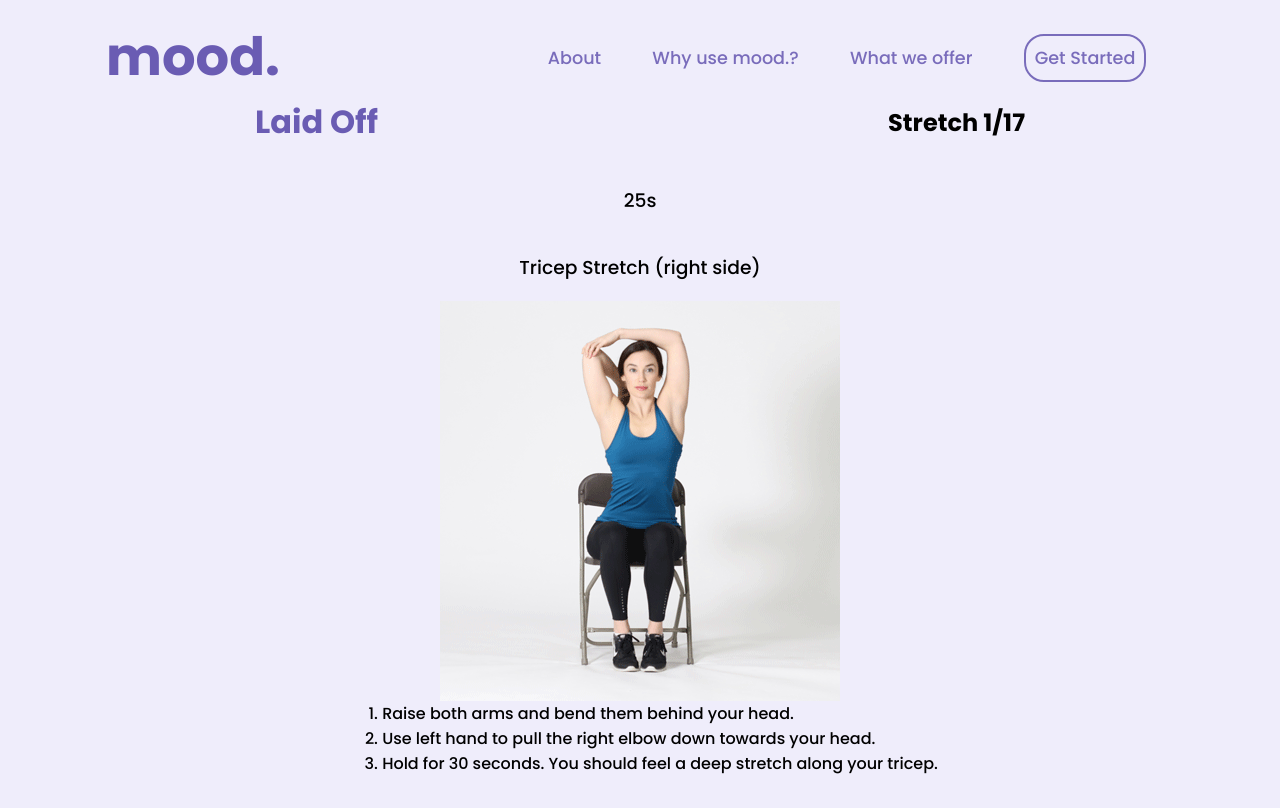
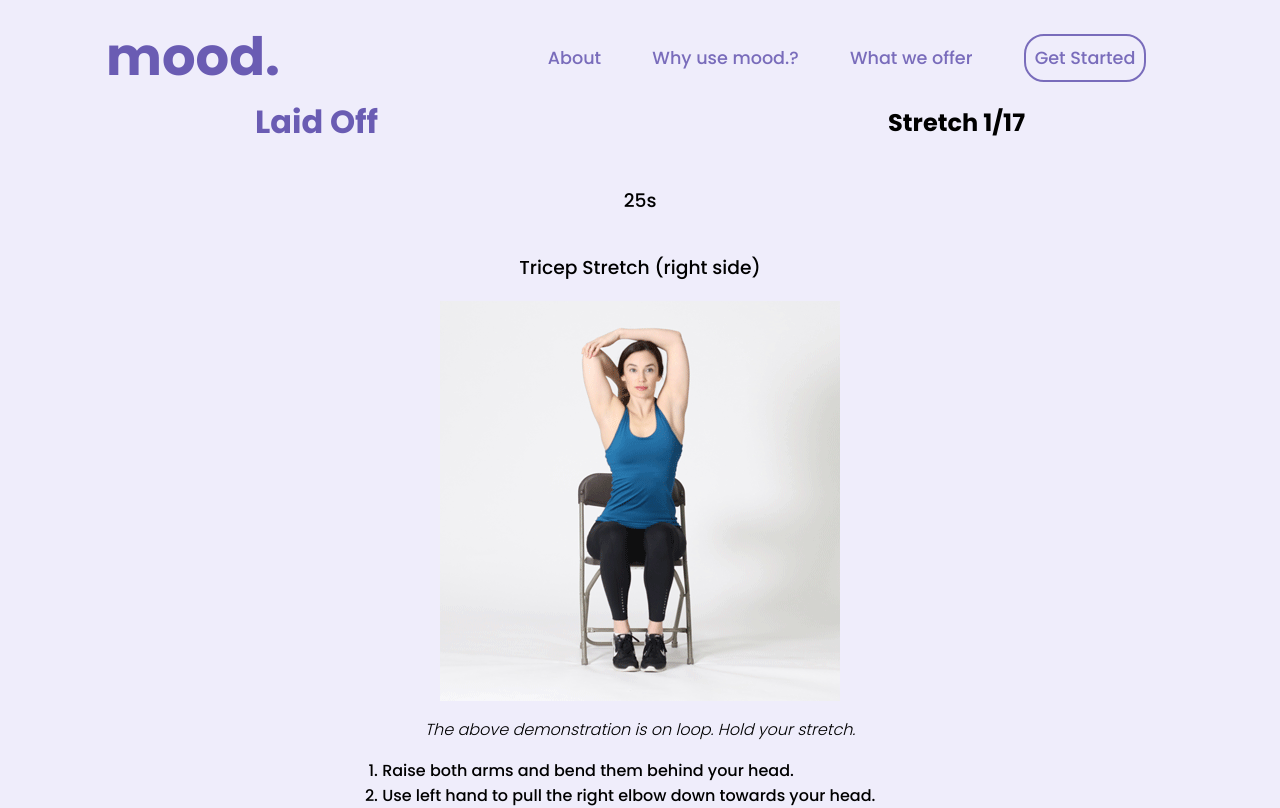
Before and after one commit to bryanwongyk/MOOD, a React (Create React App) app in the folder front-end/: page /activities in a window 1280 px wide. Shown: the top 808 px of the page. Built offline with nearby package versions, Linux system fonts and the light colour scheme.

Commit message:
Add extra description to gifs

```diff
--- a/front-end/src/components/StretchPlayer/PlayerVideoCarousel/Card.tsx
+++ b/front-end/src/components/StretchPlayer/PlayerVideoCarousel/Card.tsx
@@ -20,6 +20,7 @@ interface CardProps {
 	name: string;
 	imgSrc?: string;
 	imgAlt?: string;
+	imgExtraDesc?: string;
 	stretchInstructions: string[];
 	timeInterval: number;
 }
@@ -29,6 +30,7 @@ const Card: FunctionComponent<CardProps> = ({
 	name,
 	imgSrc,
 	imgAlt,
+	imgExtraDesc,
 	stretchInstructions,
 	timeInterval,
 }): ReactElement => {
@@ -42,6 +44,9 @@ const Card: FunctionComponent<CardProps> = ({
 				<Timer initialTime={initialTime} />
 				<h3>{name}</h3>
 				<img src={imgSrc} alt={imgAlt} />
+				<p>
+					<em>{imgExtraDesc}</em>
+				</p>
 				<ExtendedOrderedList>
 					{stretchInstructions.map((instruction, instructionIndex) => (
 						<li key={instructionIndex}>{instruction}</li>
--- a/front-end/src/components/StretchPlayer/StretchPlayer.tsx
+++ b/front-end/src/components/StretchPlayer/StretchPlayer.tsx
@@ -86,6 +86,7 @@ const StretchPlayer: FunctionComponent<StretchPlayerProps> = ({ routine }): Reac
 						id={stretch.id}
 						imgSrc={stretch.imgSrc}
 						imgAlt={stretch.imgDescription}
+						imgExtraDesc={stretch.imgExtraDesc}
 						stretchInstructions={stretch.stretchInstructions}
 						timeInterval={stretch.timeTakenMilliseconds}
 					/>
--- a/front-end/src/components/StretchPlayer/routineRawData.tsx
+++ b/front-end/src/components/StretchPlayer/routineRawData.tsx
@@ -21,6 +21,7 @@ const routineRawData = {
 				timeTakenMilliseconds: 30000,
 				imgSrc: triceps,
 				imgDescription: 'Tricep Stretch',
+				imgExtraDesc: 'The above demonstration is on loop. Hold your stretch.',
 				stretchInstructions: [
 					'Raise both arms and bend them behind your head.',
 					'Use left hand to pull the right elbow down towards your head.',
@@ -33,6 +34,7 @@ const routineRawData = {
 				timeTakenMilliseconds: 30000,
 				imgSrc: triceps,
 				imgDescription: 'Tricep Stretch',
+				imgExtraDesc: 'The above demonstration is on loop. Hold your stretch.',
 				stretchInstructions: [
 					'Raise both arms and bend them behind your head.',
 					'Use right hand to pull the left elbow down towards your head.',
@@ -45,6 +47,7 @@ const routineRawData = {
 				timeTakenMilliseconds: 30000,
 				imgSrc: overHeadReach,
 				imgDescription: 'Latissimus Stretch / Overhead Reach',
+				imgExtraDesc: 'The above demonstration is on loop. Hold your stretch.',
 				stretchInstructions: [
 					'Extend your right arm overhead.',
 					'Reach over towards the opposite side. You can use your left hand to hold your wrist to deepen the stretch.',
@@ -57,6 +60,7 @@ const routineRawData = {
 				timeTakenMilliseconds: 30000,
 				imgSrc: overHeadReach,
 				imgDescription: 'Latissimus Stretch / Overhead Reach',
+				imgExtraDesc: 'The above demonstration is on loop. Hold your stretch.',
 				stretchInstructions: [
 					'Extend your left arm overhead.',
 					'Reach over towards the opposite side. You can use your left hand to hold your wrist to deepen the stretch.',
@@ -69,6 +73,7 @@ const routineRawData = {
 				timeTakenMilliseconds: 30000,
 				imgSrc: upperBodyAndArm,
 				imgDescription: 'Upper Body and Arm Stretch',
+				imgExtraDesc: 'The above demonstration is on loop. Hold your stretch.',
 				stretchInstructions: [
 					'Place your arms over above your head and clasp your hands together with palms facing outward.',
 					'Push your arms up and extend from your shoulders.',
@@ -81,6 +86,7 @@ const routineRawData = {
 				timeTakenMilliseconds: 30000,
 				imgSrc: pectoralis,
 				imgDescription: 'Pectoralis Stretch',
+				imgExtraDesc: 'The above demonstration is on loop. Hold your stretch.',
 				stretchInstructions: [
 					'Extend your arms in front of you and angle your back forwards.',
 					'Lower your head in line with your arms.',
@@ -93,6 +99,7 @@ const routineRawData = {
 				timeTakenMilliseconds: 30000,
 				imgSrc: rhomboid,
 				imgDescription: 'Rhomboid Upper Stretch',
+				imgExtraDesc: 'The above demonstration is on loop. Hold your stretch.',
 				stretchInstructions: [
 					'Start by placing both feet flat on the ground in front of you.',
 					'Cross your right leg over your left leg and place your left hand on your left knee.',
@@ -107,6 +114,7 @@ const routineRawData = {
 				timeTakenMilliseconds: 30000,
 				imgSrc: rhomboid,
 				imgDescription: 'Rhomboid Upper Stretch',
+				imgExtraDesc: 'The above demonstration is on loop. Hold your stretch.',
 				stretchInstructions: [
 					'Start by placing both feet flat on the ground in front of you.',
 					'Cross your left leg over your right leg and place your right hand on your left knee.',
@@ -121,6 +129,7 @@ const routineRawData = {
 				timeTakenMilliseconds: 30000,
 				imgSrc: hipAndKneeFlexion,
 				imgDescription: 'Hip and Knee Flexion Stretch',
+				imgExtraDesc: 'The above demonstration is on loop. Hold your stretch.',
 				stretchInstructions: [
 					'Sit forward on a chair and lean back. Your legs should be slightly apart and on the floor past your knees.',
 					'Clasp both hands on your right knee and pull towards your chest.',
@@ -133,6 +142,7 @@ const routineRawData = {
 				timeTakenMilliseconds: 30000,
 				imgSrc: hipAndKneeFlexion,
 				imgDescription: 'Hip and Knee Flexion Stretch',
+				imgExtraDesc: 'The above demonstration is on loop. Hold your stretch.',
 				stretchInstructions: [
 					'Sit forward on a chair and lean back. Your legs should be slightly apart and on the floor past your knees.',
 					'Clasp both hands on your left knee and pull towards your chest.',
@@ -145,6 +155,7 @@ const routineRawData = {
 				timeTakenMilliseconds: 30000,
 				imgSrc: hamstrings,
 				imgDescription: 'Hamstring Stretch',
+				imgExtraDesc: 'The above demonstration is on loop. Hold your stretch.',
 				stretchInstructions: [
 					'Extend your legs outward with feet flat and toes pointed up.',
 					'Extend your arms and reach forward towards your toes.',
@@ -157,6 +168,7 @@ const routineRawData = {
 				timeTakenMilliseconds: 30000,
 				imgSrc: hamstrings,
 				imgDescription: 'Hamstring Stretch',
+				imgExtraDesc: 'The above demonstration is on loop. Hold your stretch.',
 				stretchInstructions: [
 					'Extend your legs outward with feet flat and toes pointed up.',
 					'Extend your arms and reach forward towards your toes.',
@@ -165,10 +177,10 @@ const routineRawData = {
 			},
 			{
 				id: 13,
-				name: 'Shoulder Shrug',
+				name: 'Shoulder Shrug + Rotations',
 				timeTakenMilliseconds: 60000,
 				imgSrc: shoulderShrug,
-				imgDescription: 'Shoulder Shrug',
+				imgDescription: 'Shoulder Shrug + Rotations',
 				stretchInstructions: [
 					'Raise both shoulders up and down 10 times.',
 					'Rotate your shoulders backwards in a circular motion 10 times.',
@@ -181,6 +193,7 @@ const routineRawData = {
 				timeTakenMilliseconds: 30000,
 				imgSrc: neck,
 				imgDescription: 'Neck Stretches',
+				imgExtraDesc: 'The above demonstration is on loop. Hold your stretch.',
 				stretchInstructions: [
 					'Relax your body and tilt your head forward.',
 					'Slowly roll towards your right and hold for 30 seconds. You may also use your right hand to pull your head forward to feel a deeper stretch.',
@@ -192,6 +205,7 @@ const routineRawData = {
 				timeTakenMilliseconds: 30000,
 				imgSrc: neck,
 				imgDescription: 'Neck Stretches',
+				imgExtraDesc: 'The above demonstration is on loop. Hold your stretch.',
 				stretchInstructions: [
 					'Relax your body and tilt your head forward.',
 					'Slowly roll towards your left and hold for 30 seconds. You may also use your left hand to pull your head forward to feel a deeper stretch.',
@@ -203,6 +217,7 @@ const routineRawData = {
 				timeTakenMilliseconds: 30000,
 				imgSrc: upperTrap,
 				imgDescription: 'Upper Trap Stretch',
+				imgExtraDesc: 'The above demonstration is on loop. Hold your stretch.',
 				stretchInstructions: [
 					'Sit straight and put your right hand up to your head. Pull your head towards your right shoulder until you feel a light stretch.',
 					'Hold pose for 30 seconds.',
@@ -214,6 +229,7 @@ const routineRawData = {
 				timeTakenMilliseconds: 30000,
 				imgSrc: upperTrap,
 				imgDescription: 'Upper Trap Stretch',
+				imgExtraDesc: 'The above demonstration is on loop. Hold your stretch.',
 				stretchInstructions: [
 					'Sit straight and put your left hand up to your head. Pull your head towards your left shoulder until you feel a light stretch.',
 					'Hold pose for 30 seconds.',
```
